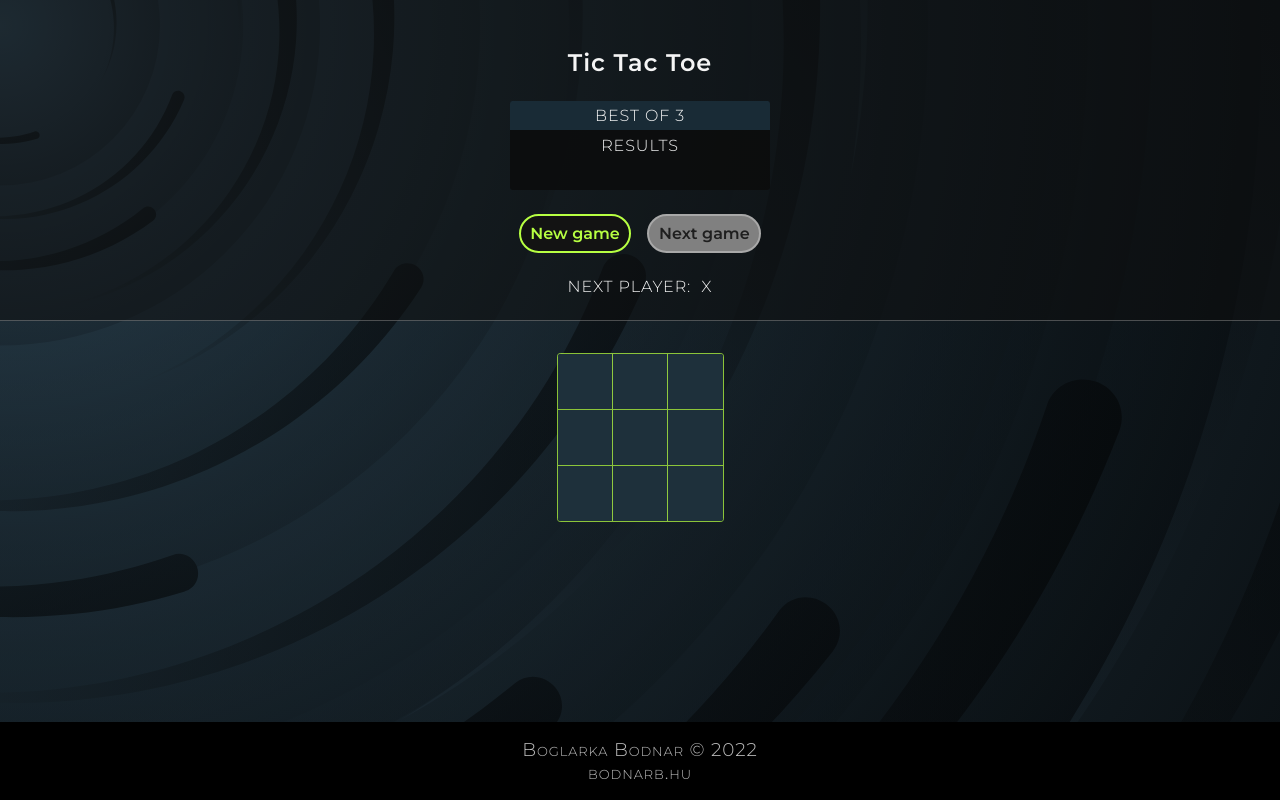
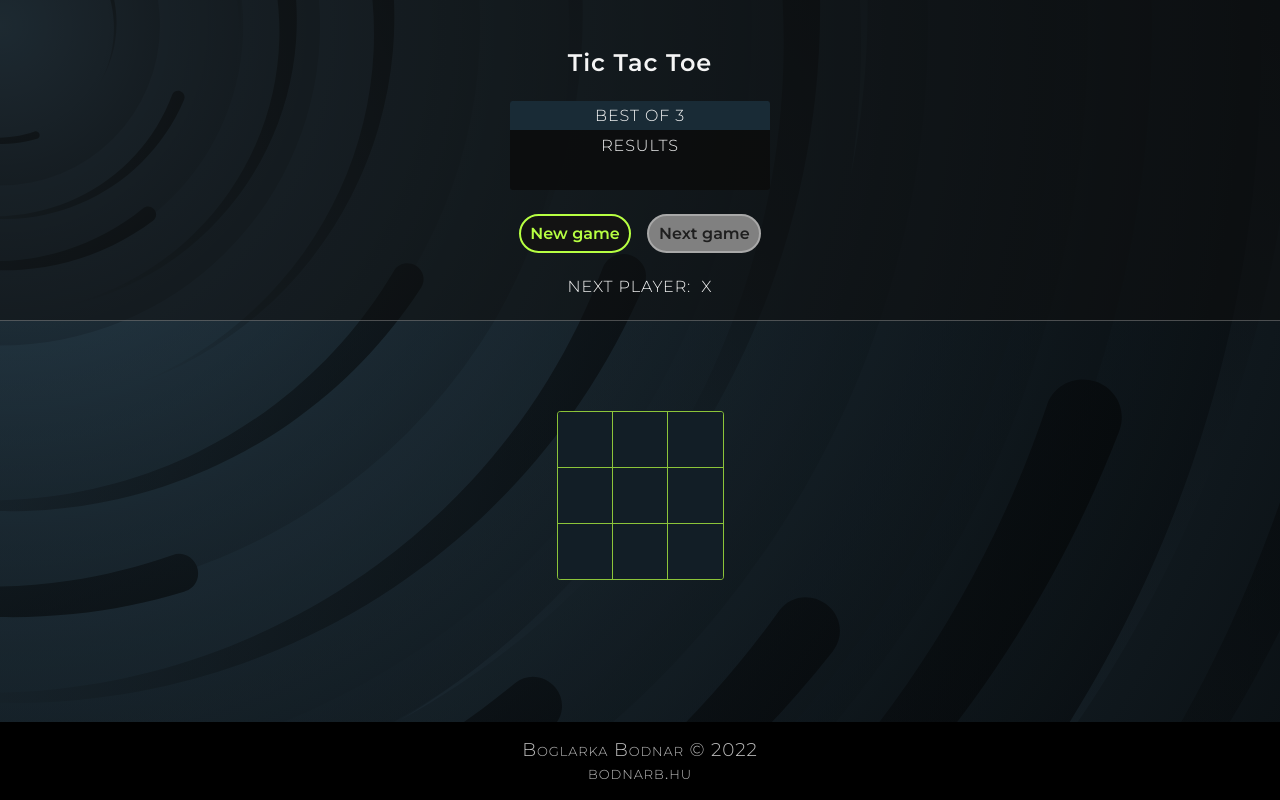
Before and after one commit to BodnarB/ttt-v2-react, a React (Create React App) app: page / in a window 1280 px wide. Built offline with nearby package versions, Linux system fonts and the light colour scheme.

Commit message:
css flex

```diff
--- a/src/App.css
+++ b/src/App.css
@@ -18,7 +18,7 @@ body {
 }
 
 .App {
-    height: 68vh;
+    height: 100vh;
     display: flex;
     flex-direction: column;
     justify-content: space-between;
@@ -112,7 +112,7 @@ body {
 
 .cell {
     border-right: 1px solid #b7ff42bd;
-    background-color: #1e303b;
+    background-color: #121e26;
     height: 55px;
     width: 55px;
     display: flex;
@@ -189,8 +189,6 @@ footer {
     background-color: #000000;
     color: #ffffffbd;
     padding: 1rem;
-    position: fixed;
-    bottom: 0;
     width: 100%;
     font-weight: 300;
     font-variant: small-caps;
```
